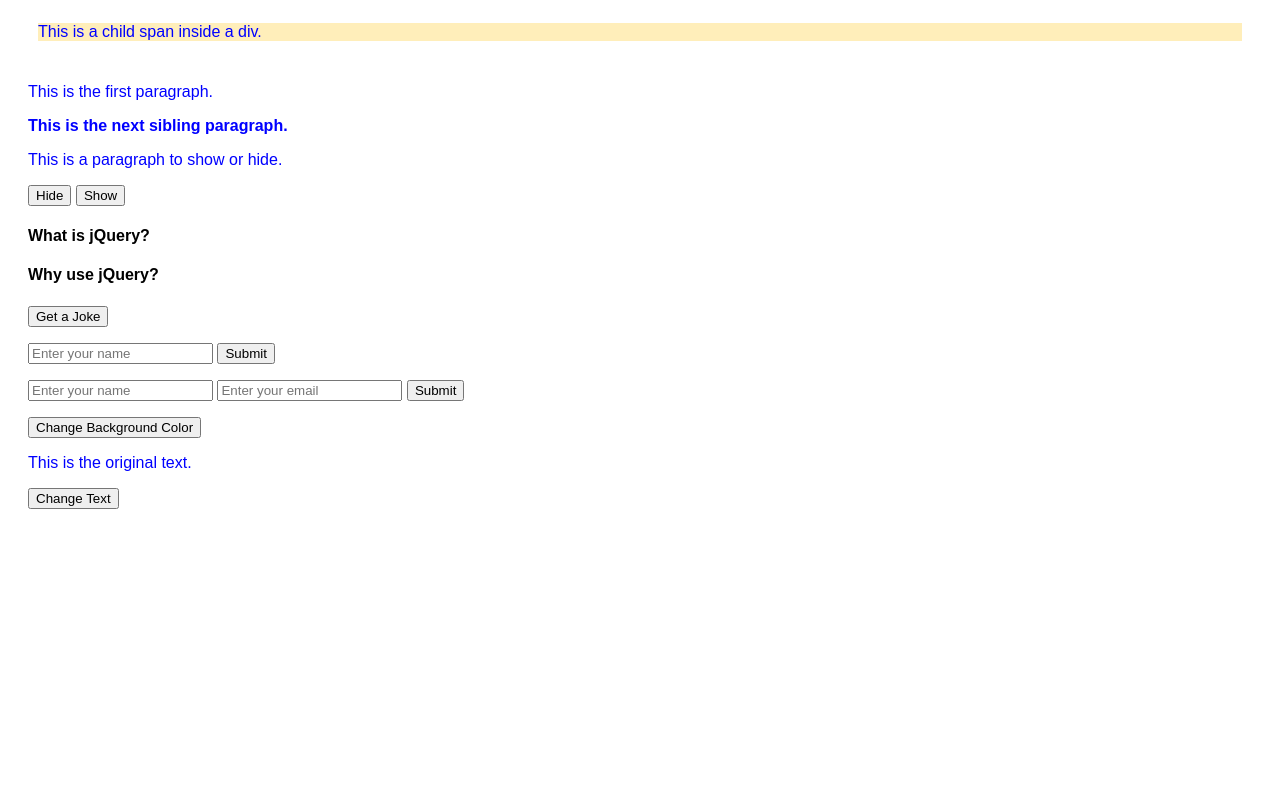
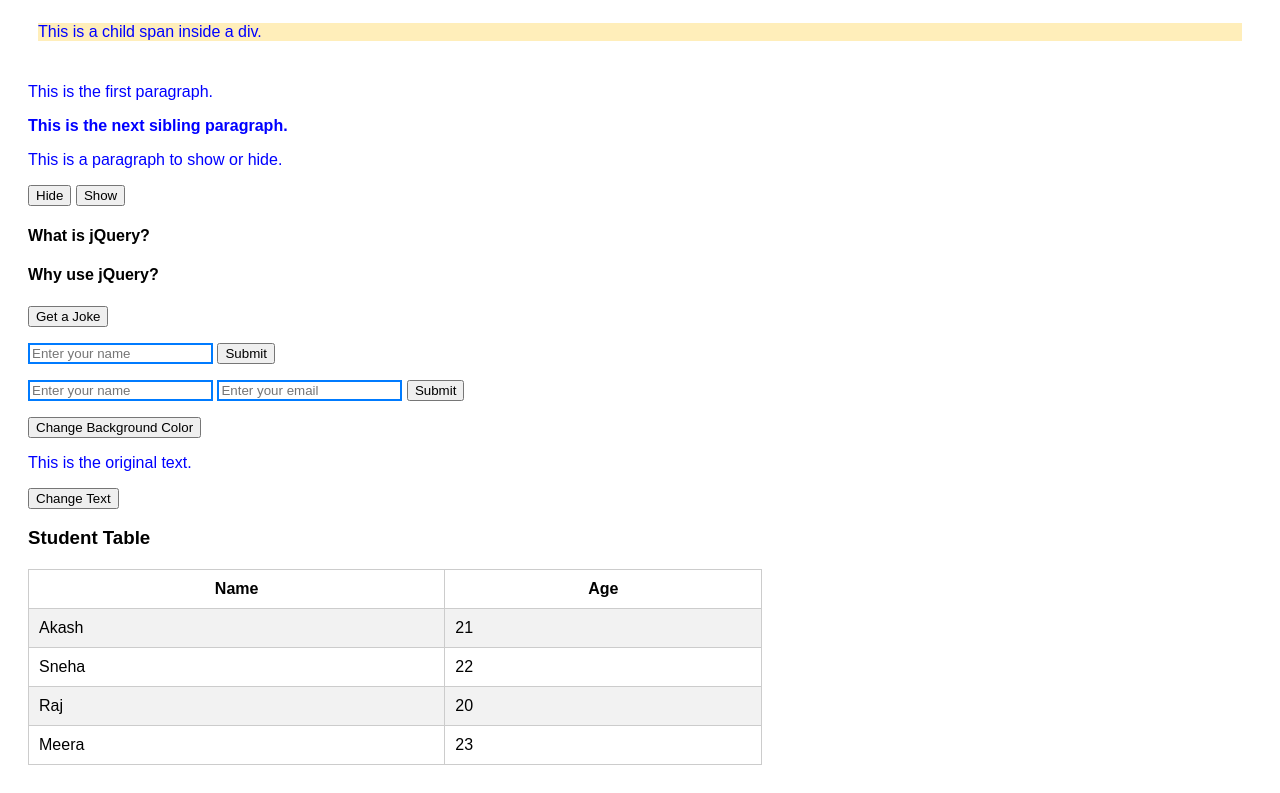
Before and after one commit to akash7mishra7/Akash-Mishra-Techademy-Tasks, a plain HTML site: page Jquery/index.html in a window 1280 px wide. Shown: the part 532-1325 px from the top of the page. Before the commit the page ends 1069 px from the top, so only its background shows below. Drawn offline with nearby package versions, Linux system fonts and the light colour scheme.

Commit message:
more jQuery functions

```diff
--- a/Jquery/index.html
+++ b/Jquery/index.html
@@ -17,6 +17,15 @@
       font-family: Arial, sans-serif;
       padding: 20px;
       transition: background-color 0.3s ease;
+    }
+    table {
+      border-collapse: collapse;
+      width: 60%;
+      margin-top: 20px;
+    }
+    td, th {
+      border: 1px solid #ccc;
+      padding: 10px;
     }
   </style>
 </head>
@@ -99,6 +108,15 @@
 
   <p id="textPara">This is the original text.</p>
   <button id="changeText">Change Text</button>
+
+  <h3>Student Table</h3>
+  <table>
+    <tr><th>Name</th><th>Age</th></tr>
+    <tr><td>Akash</td><td>21</td></tr>
+    <tr><td>Sneha</td><td>22</td></tr>
+    <tr><td>Raj</td><td>20</td></tr>
+    <tr><td>Meera</td><td>23</td></tr>
+  </table>
 
   <script>
     $(document).ready(function() {
@@ -197,13 +215,26 @@
         }
       });
 
+      // change page bg
       $("#changeBg").click(function(){
-        $("body").css("background-color", "#ADD8E6"); // Light Blue
+        $("body").css("background-color", "#ADD8E6");
       });
 
+      // change text dynamically
       $("#changeText").click(function(){
         $("#textPara").text("The paragraph text has been updated!");
       });
+
+      // vordering input elements
+      $(document).ready(function(){
+        $("input").css("border", "2px solid #007BFF");
+      });
+
+      $(document).ready(function(){
+        $("table tr:odd").css("background-color", "#f2f2f2"); // even rows (0-based index)
+        $("table tr:even").css("background-color", "#ffffff"); // odd rows (header + rest)
+      });
+
     });
   </script>
 
```
